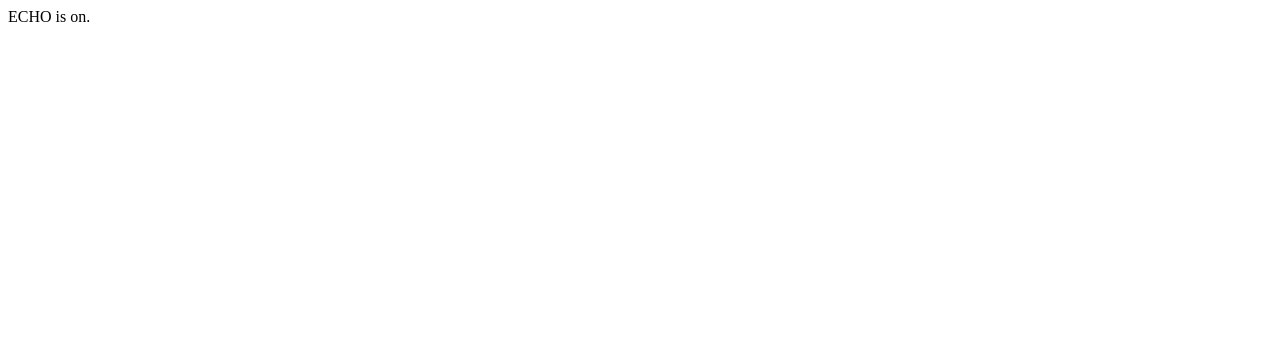
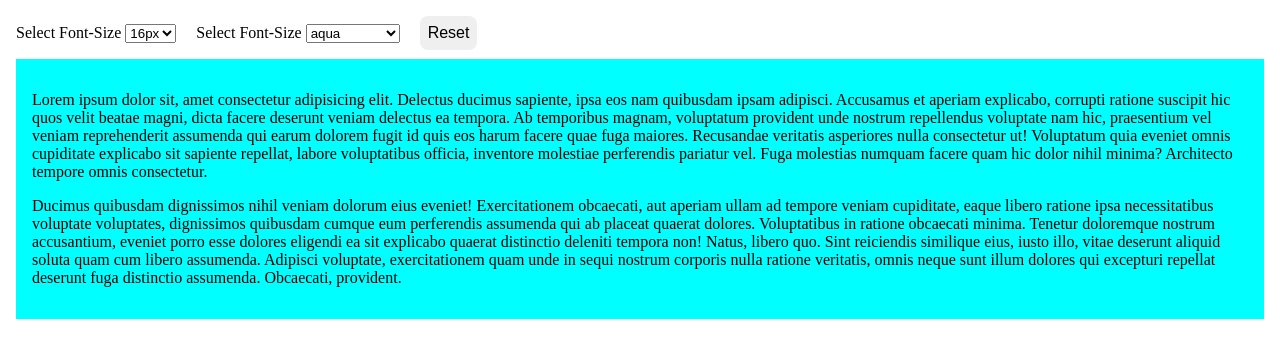
Before and after one commit to rashed-mahmud2/html-css-javascript-projects, a plain HTML site: page User-Preference/index.html in a window 1280 px wide. Drawn offline with Linux system fonts and the light colour scheme.

Commit message:
complete making user preference using localStorage

```diff
--- a/User-Preference/index.html
+++ b/User-Preference/index.html
@@ -1 +1,61 @@
-ECHO is on.
+<!DOCTYPE html>
+<html lang="en">
+
+<head>
+    <meta charset="UTF-8">
+    <meta name="author" content="Rashed Mahmud">
+    <meta name="description" content="This page is about user preference and local storage">
+    <meta http-equiv="X-UA-Compatible" content="ie=edge">
+    <meta name="viewport" content="width=device-width, initial-scale=1.0">
+    <title>User Preference</title>
+    <link rel="stylesheet" href="./style.css">
+</head>
+
+<body>
+    <div class="container">
+        <!-- select font size option-->
+        <label for="selectFontSize">Select Font-Size</label>
+        <select name="selectFontSize" id="selectFontSize">
+            <option value="16px">16px</option>
+            <option value="18px">18px</option>
+            <option value="20px">20px</option>
+            <option value="22px">22px</option>
+            <option value="24px">24px</option>
+        </select>
+
+        <!-- select background color option-->
+        <label for="selectBgColor">Select Font-Size</label>
+        <select name="selectBgColor" id="selectBgColor">
+            <option value="aqua">aqua</option>
+            <option value="orange">orange</option>
+            <option value="pink">pink</option>
+            <option value="yellow">yellow</option>
+            <option value="yellowgreen">yellowgreen</option>
+        </select>
+
+        <button type="submit" id="resetButton">Reset</button>
+
+        <main>
+            <p>Lorem ipsum dolor sit, amet consectetur adipisicing elit. Delectus ducimus sapiente, ipsa eos nam
+                quibusdam ipsam adipisci. Accusamus et aperiam explicabo, corrupti ratione suscipit hic quos velit
+                beatae magni, dicta facere deserunt veniam delectus ea tempora. Ab temporibus magnam, voluptatum
+                provident unde nostrum repellendus voluptate nam hic, praesentium vel veniam reprehenderit assumenda qui
+                earum dolorem fugit id quis eos harum facere quae fuga maiores. Recusandae veritatis asperiores nulla
+                consectetur ut! Voluptatum quia eveniet omnis cupiditate explicabo sit sapiente repellat, labore
+                voluptatibus officia, inventore molestiae perferendis pariatur vel. Fuga molestias numquam facere quam
+                hic dolor nihil minima? Architecto tempore omnis consectetur.</p>
+            <p>Ducimus quibusdam dignissimos nihil veniam dolorum eius eveniet! Exercitationem obcaecati, aut aperiam
+                ullam ad tempore veniam cupiditate, eaque libero ratione ipsa necessitatibus voluptate voluptates,
+                dignissimos quibusdam cumque eum perferendis assumenda qui ab placeat quaerat dolores. Voluptatibus in
+                ratione obcaecati minima. Tenetur doloremque nostrum accusantium, eveniet porro esse dolores eligendi ea
+                sit explicabo quaerat distinctio deleniti tempora non! Natus, libero quo. Sint reiciendis similique
+                eius, iusto illo, vitae deserunt aliquid soluta quam cum libero assumenda. Adipisci voluptate,
+                exercitationem quam unde in sequi nostrum corporis nulla ratione veritatis, omnis neque sunt illum
+                dolores qui excepturi repellat deserunt fuga distinctio assumenda. Obcaecati, provident.</p>
+        </main>
+    </div>
+
+    <script src="./index.js"></script>
+</body>
+
+</html>
--- a/User-Preference/index.js
+++ b/User-Preference/index.js
@@ -1 +1,66 @@
-ECHO is on.
+// Selecting Item
+const selectFontSize = document.querySelector("#selectFontSize");
+const selectBgColor = document.querySelector("#selectBgColor");
+const resetButton = document.querySelector("#resetButton");
+const mainElement = document.querySelector("main");
+
+
+// setvalues
+const setValues = (getFontSize, getBgColor) => {
+    selectBgColor.value = getBgColor;
+    selectFontSize.value = getFontSize;
+    mainElement.style.fontSize = getFontSize;
+    mainElement.style.backgroundColor = getBgColor;
+}
+
+
+//load LocalStorage value
+const initaiSetup = () => {
+    const getFontSize =  localStorage.getItem("fontSize");
+    const getBgColor = localStorage.getItem("BgColor");
+
+    if (getBgColor && getFontSize) {
+        setValues(getFontSize, getBgColor);
+    }
+
+    if (!getBgColor && !getFontSize) {
+        setValues("16px", "aqua");
+    }
+
+    if (!getBgColor && getFontSize) {
+        setValues(getFontSize, "aqua");
+    }
+
+    if (getBgColor && !getFontSize) {
+        setValues("16px", getBgColor);
+    }
+
+}
+
+initaiSetup();
+
+// changeFontSize
+const changeFontSize = (event) => {
+    const selectedFontSize = event.target.value;
+    mainElement.style.fontSize = selectedFontSize;
+    localStorage.setItem("fontSize", selectedFontSize);
+}
+
+// changeBgcolor
+const changeBgcolor =(event) => {
+    const selectedBgColor =event.target.value;
+    mainElement.style.backgroundColor = selectedBgColor;
+    localStorage.setItem("BgColor", selectedBgColor);
+}
+
+// clearlocalStorage
+const clearLocalStorage = () => {
+    localStorage.removeItem("fontSize");
+    localStorage.removeItem("BgColor")
+    setValues("16px", "aqua");
+}
+
+// add event listener
+selectFontSize.addEventListener("change", changeFontSize);
+selectBgColor.addEventListener("change", changeBgcolor);
+resetButton.addEventListener("click", clearLocalStorage);
--- a/User-Preference/style.css
+++ b/User-Preference/style.css
@@ -1 +1,32 @@
-ECHO is on.
+/* reset code */
+* {
+    box-sizing: border-box;
+    margin: 0;
+    padding: 0;
+}
+
+.container {
+    padding: 1rem;
+}
+
+select {
+    margin-bottom: 1rem;
+    margin-right: 1rem;
+}
+
+main {
+    background-color: aqua;
+    font-size: 16px;
+    padding: 1rem;
+}
+
+p {
+    margin-block: 1rem;
+}
+
+button {
+    border: none;
+    border-radius: 0.5rem;
+    padding: 0.5rem;
+    font-size: 1rem;
+}
```
